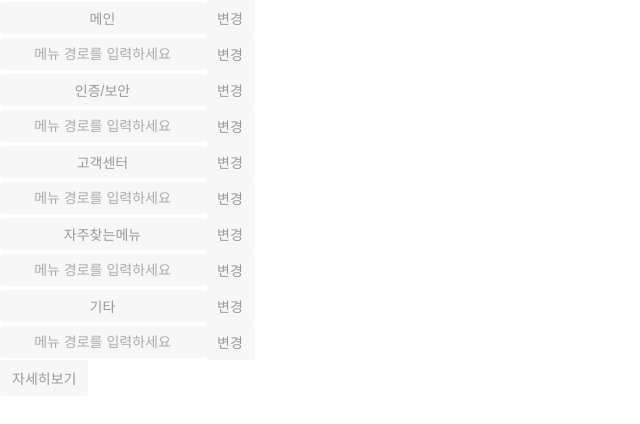
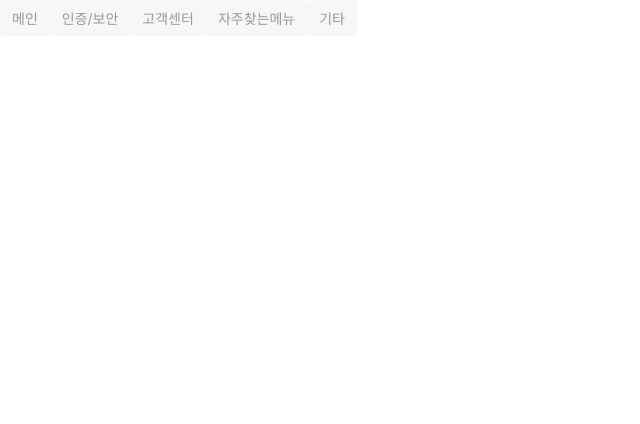
Before and after one commit to hayoung-jeremy/study-redux-2, a React (Create React App) app: page / in a window 1280 px wide. Shown: the top 424 px of the page, without its empty margins (0-640 px from the left). Built offline with nearby package versions, Linux system fonts and the light colour scheme.

Commit message:
fixing depth1 info

```diff
--- a/src/assets/css/style.css
+++ b/src/assets/css/style.css
@@ -153,7 +153,16 @@ aside {
   top: -9999em;
 }
 
+/* container */
+.container {
+  display: flex;
+  align-items: center;
+}
+
 /* btn components */
+input.btn::placeholder {
+  color: #aaa;
+}
 .btn {
   outline: none;
   border: none;
@@ -169,6 +178,3 @@ aside {
   color: var(--txt-btn-hover);
   background-color: var(--btn-color-bg-hover);
 }
-input.btn::placeholder {
-  color: #aaa;
-}
--- a/src/components/DataD1List.js
+++ b/src/components/DataD1List.js
@@ -11,33 +11,19 @@ const DataD1List = () => {
     const depth_01__title = item.app_name;
     const depth_01__url = item.app_url;
     return (
-      <div>
-        <ul>
-          <li key={uuidv4()}>
-            <form>
-              <input
-                className="btn"
-                type="text"
-                placeholder="메뉴를 입력하세요"
-                value={depth_01__title}
-              />
-              <button className="btn">변경</button>
-            </form>
-            <form>
-              <input
-                className="btn"
-                type="text"
-                placeholder="메뉴 경로를 입력하세요"
-                value={depth_01__url}
-              ></input>
-              <button className="btn">변경</button>
-            </form>
-          </li>
-        </ul>
-      </div>
+      <li key={uuidv4()} className="btn">
+        {depth_01__title}
+        {depth_01__url}
+      </li>
     );
   });
-  return <>{menu_tree}</>;
+  return (
+    <>
+      <div>
+        <ul className="container">{menu_tree}</ul>
+      </div>
+    </>
+  );
 };
 
 export default DataD1List;
--- a/src/components/RenderDataD1.js
+++ /dev/null
@@ -1,12 +0,0 @@
-import React from "react";
-import DataD1List from "./DataD1List";
-
-const RenderDataD1 = () => {
-  return (
-    <>
-      <DataD1List />
-    </>
-  );
-};
-
-export default RenderDataD1;
--- a/src/components/ViewDataD1.js
+++ b/src/components/ViewDataPersonal.js
@@ -1,17 +1,14 @@
 // components 폴더에는 오직 view만 담당하는 component 들을 구성한다.
 import React from "react";
-import RenderDataD1 from "./RenderDataD1";
+import DataD1List from "./DataD1List";
 
-const ViewDataD1 = () => {
+const ViewDataPersonal = () => {
   return (
     <section>
       <h2 className="blind">rendering depth 01 data here</h2>
-      <div>
-        <RenderDataD1 />
-      </div>
-      <button className="btn">자세히보기</button>
+      <DataD1List />
     </section>
   );
 };
 
-export default ViewDataD1;
+export default ViewDataPersonal;
--- a/src/containers/App.js
+++ b/src/containers/App.js
@@ -1,11 +1,11 @@
 import React from "react";
-import ViewDataD1 from "../components/ViewDataD1";
 import "../assets/css/style.css";
+import ViewDataPersonal from "../components/ViewDataPersonal";
 
 const App = () => {
   return (
     <>
-      <ViewDataD1></ViewDataD1>
+      <ViewDataPersonal />
     </>
   );
 };
```
